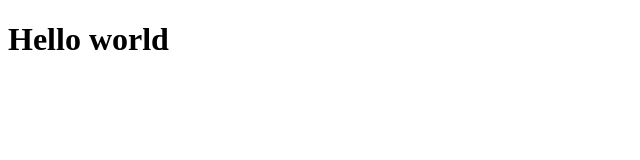
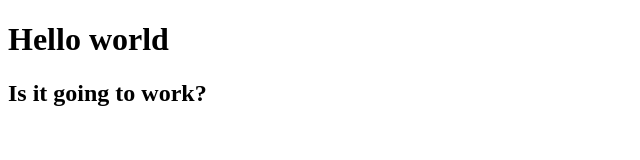
Before and after one commit to vikas-OP/demo, a plain HTML site: page index.html in a window 1280 px wide. Shown: the whole page, without its empty margins (0-640 px from the left). Drawn offline with Linux system fonts and the light colour scheme.

Commit message:
lets see

```diff
--- a/index.html
+++ b/index.html
@@ -7,5 +7,6 @@
   </head>
   <body>
     <h1>Hello world</h1>
+    <h2>Is it going to work?</h2>
   </body>
 </html>
```
